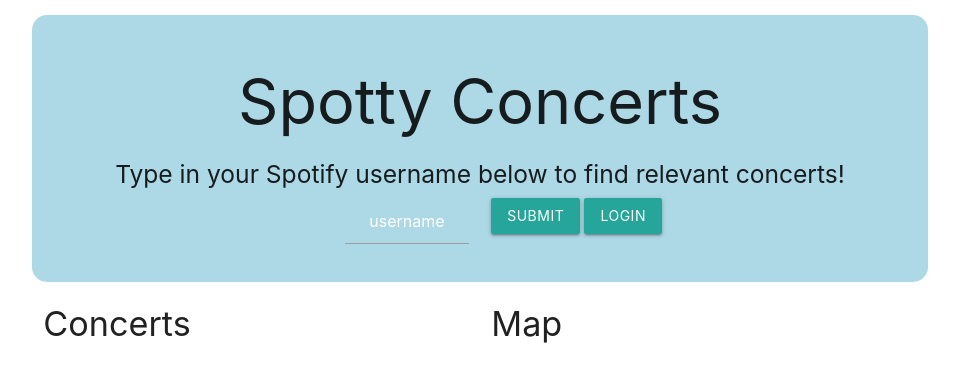
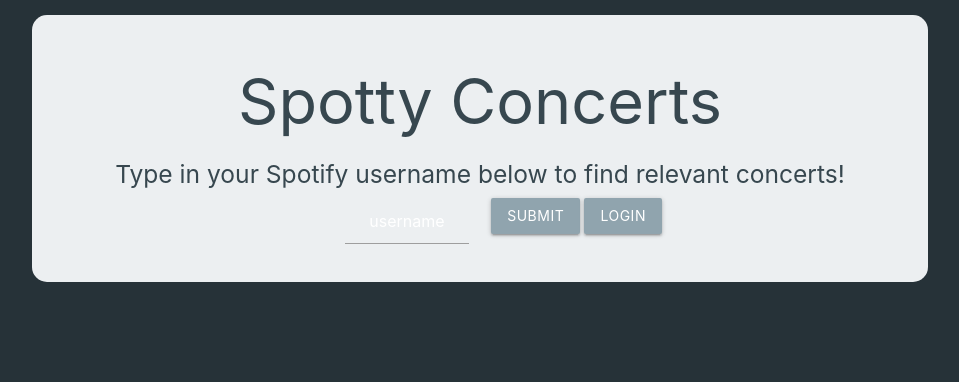
Before and after one commit to MichaelCapo23/Hackathon-2, a website: page public/index.html in a window 1280 px wide. Shown: the whole page, without its empty margins (160-1119 px from the left). Drawn offline with nearby package versions, Linux system fonts and the light colour scheme; some packages are replaced by stand-ins of ours.

Commit message:
Slight improvements in aesth

```diff
--- a/public/index.html
+++ b/public/index.html
@@ -41,13 +41,13 @@
         </div>
         <div class="row">
             <div class="col s6">
-                <h4>Concerts</h4>
+                <br>
                 <div class="row concertCards">
                 </div>
             </div>
             <div class="col s6">
+                <br>
                 <div class="mapContainer">
-                    <h4>Map</h4>
                     <div id="map"></div>
                 </div>
             </div>
--- a/public/main.css
+++ b/public/main.css
@@ -1,9 +1,10 @@
 body {
     margin: 0;
+    background-color: #263238;
 }
 
 .mapContainer {
-    height: 80vh;
+    height: 65vh;
 }
 
 #map {
@@ -14,8 +15,9 @@
 .header {
     margin-top: 15px;
     padding: 10px;
-    background-color: lightblue;
+    background-color: #ECEFF1;
     border-radius: 15px;
+    color: #37474F;
 }
 
 .card-image > span {
@@ -26,3 +28,7 @@
   color: white;
   text-align: center;
 }
+
+button {
+  background-color: #90A4AE !important;
+}
```
Also changed, not shown: 1 other file.
